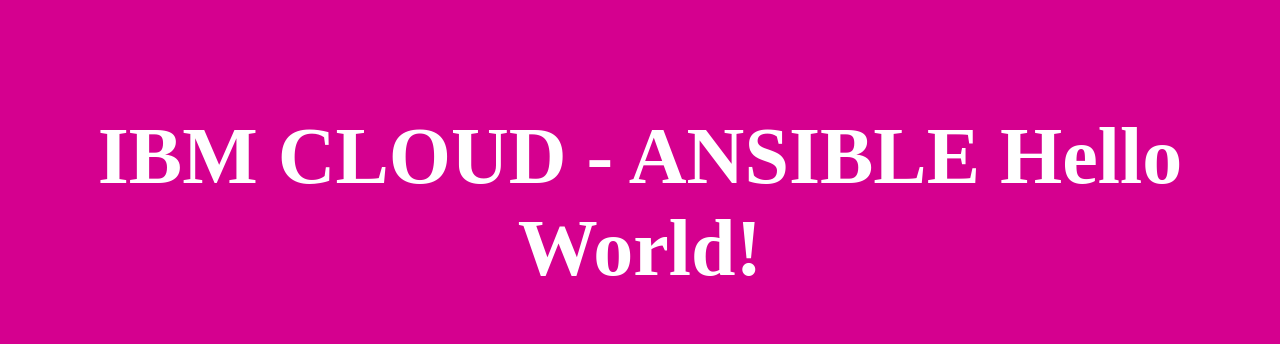
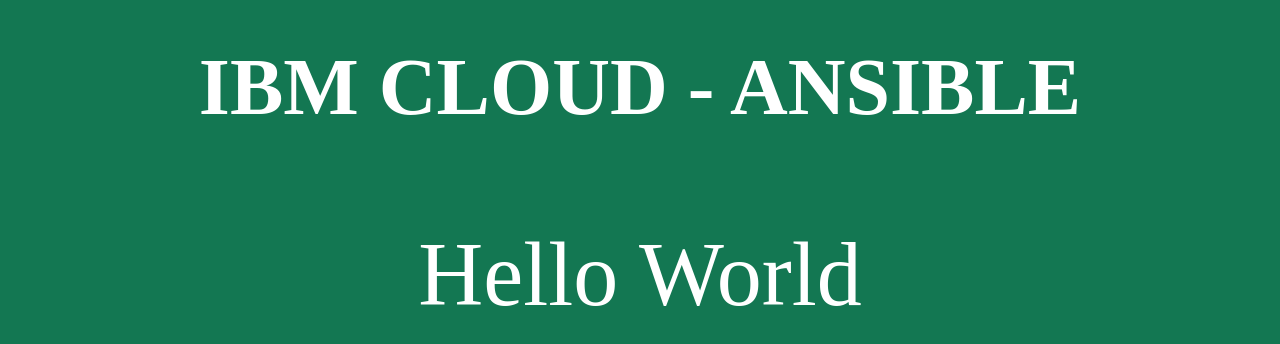
Before and after one commit to carlosggomes/ibm-cloud-demo-ansible, a plain HTML site: page site/index.html in a window 1280 px wide. Shown: the part 198-542 px from the top of the page. Drawn offline with nearby package versions, Linux system fonts and the light colour scheme.

Commit message:
adjust font

```diff
--- a/site/index.html
+++ b/site/index.html
@@ -4,9 +4,10 @@
   <meta name="viewport" content="width=device-width, initial-scale=1">
   <link rel="stylesheet" href="https://unpkg.com/tachyons/css/tachyons.min.css">
   <body>
-    <article class="vh-100 dt w-100 bg-dark-pink">
+    <article class="vh-100 dt w-100 bg-dark-green">
       <div class="dtc v-mid tc white ph3 ph4-l">
-        <h1 class="f6 f2-m f-subheadline-l fw6 tc">IBM CLOUD - ANSIBLE Hello World!</h1>
+        <h1 class="f6 f2-m f-subheadline-l fw6 tc">IBM CLOUD - ANSIBLE</h1>
+        <p style="font-size:90px"> Hello World </p>
       </div>
     </article>
   </body>
```
Also changed, not shown: 1 other file.
